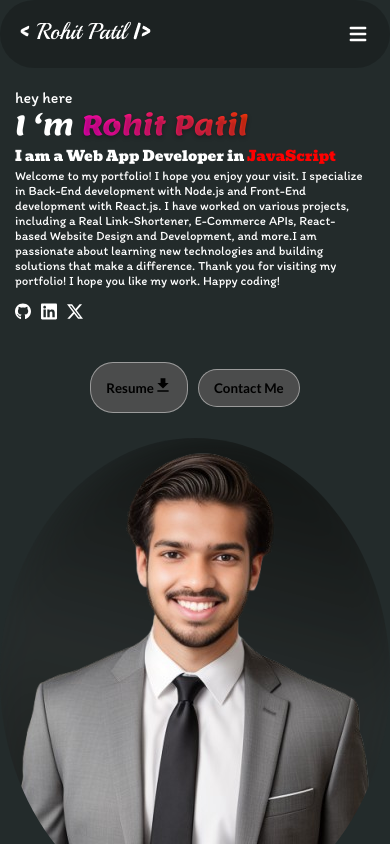
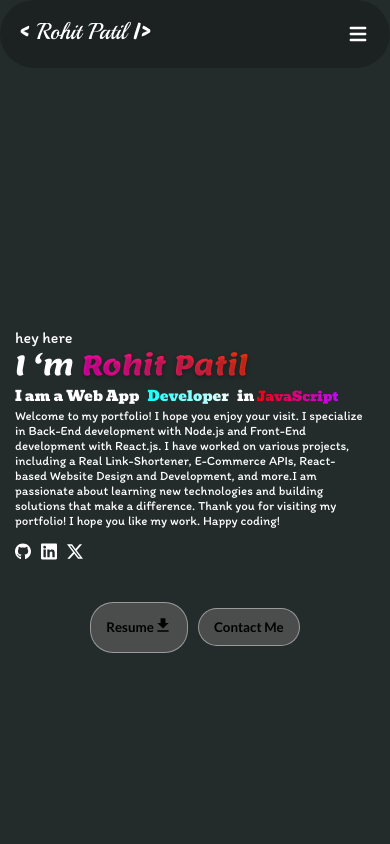
Before and after one commit to rohitrpatil45/portfolio, a React (Vite) app: page / in a window 390 px wide. Shown: the top 844 px of the page. Built offline with nearby package versions, Linux system fonts and the light colour scheme; no server answers; a web font is replaced by a local one.

Commit message:
improve the herosection in mobile and desktop view

```diff
--- a/src/components/Herosection.jsx
+++ b/src/components/Herosection.jsx
@@ -44,7 +44,7 @@ function Herosection() {
           </div>
           <div className="web-app-developer">
             <span className="iamdev-container">
-              I am a Web App Developer in
+              I am a Web App <span className="developer-span">Developer</span> in
               <span className="changing-text-container"> {correntWord}</span>
             </span>
           </div>
--- a/src/components/herosection.css
+++ b/src/components/herosection.css
@@ -22,9 +22,15 @@
   border-radius: 12px;
 }
 @keyframes gradientAnimation {
-  0% { background-position: 0% 50%; }
-  50% { background-position: 100% 50%; }
-  100% { background-position: 0% 50%; }
+  0% {
+    background-position: 0% 50%;
+  }
+  50% {
+    background-position: 100% 50%;
+  }
+  100% {
+    background-position: 0% 50%;
+  }
 }
 
 .mainleft {
@@ -43,12 +49,16 @@
   align-items: center;
 }
 
-.mainright::after{
+.mainright::after {
   content: "";
   position: absolute;
   inset: -5;
   padding: 10px;
-  background: linear-gradient(rgba(8, 8, 6, 0.651),rgba(59, 51, 50, 0.171),rgba(19, 16, 13, 0.562));
+  background: linear-gradient(
+    rgba(8, 8, 6, 0.651),
+    rgba(59, 51, 50, 0.171),
+    rgba(19, 16, 13, 0.562)
+  );
   animation: imageratation 2s linear infinite both;
   width: 100%;
   height: 100%;
@@ -57,22 +67,21 @@
   filter: blur(20px);
 }
 
-.image-cotnainer{
+.image-cotnainer {
   position: relative;
   /* background: red ; */
-  overflow: hidden  ;
+  overflow: hidden;
   border-radius: 20%;
   z-index: 2;
 }
 
 @keyframes imageratation {
-  0%{
+  0% {
     transform: rotate(0deg);
   }
-  100%{
+  100% {
     transform: rotate(360deg);
   }
-
 }
 
 .hey-here-text {
@@ -100,16 +109,20 @@
   text-shadow: 0 2px 4px rgba(0, 0, 0, 0.3);
 }
 
+
 .changing-text-container {
-background: red;
+  background: linear-gradient(to right, #00ffff, #ffffff);
   -webkit-background-clip: text;
   background-clip: text;
   color: transparent;
-  font-size: clamp(0.6rem, 3.4 vw, 1.8rem);
-
+  font-size: clamp(0.6rem, 3.4vw, 1.8rem);
+  animation: fadeIn 1s ease-in-out;
 }
 
-
+@keyframes fadeIn {
+  from { opacity: 0; transform: translateY(10px); }
+  to { opacity: 1; transform: translateY(0); }
+}
 
 .iamdev-container {
   font-size: clamp(0.9rem, 2.4vw, 1.5rem);
@@ -144,6 +157,12 @@ background: red;
   color: white;
 }
 
+.developer-span {
+  background: red;
+  border-radius: 15px;
+  padding: 0px 7px;
+}
+
 .btn-container {
   padding-top: 30px;
   /* background: hotpink; */
@@ -158,10 +177,19 @@ background: red;
     display: flex;
     flex-direction: column;
   }
+  .changing-text-container {
+  background: linear-gradient(to right, #f50000, #ca03fc);
+  -webkit-background-clip: text;
+  background-clip: text;
+  color: transparent;
+  font-size: clamp(0.6rem, 3.4vw, 1.8rem);
+  animation: fadeIn 1s ease-in-out;
+}
 
   .mainleft {
     width: 100%;
     /* background: yellow; */
+    height: 100vh;
     padding: 15px;
     display: flex;
     flex-direction: column;
@@ -172,31 +200,37 @@ background: red;
 
   .mainright {
     width: 100%;
+    display: none;
     overflow: hidden;
     background: transparent;
     height: auto;
 
     /* display: none; */
-
   }
 
   /* .mainright::after{
     content: "";
     filter: blur(39px);
   } */
-  .image-cotnainer{
+  .image-cotnainer {
     background: transparent;
   }
 
-  .image-cotnainer{
+  .image-cotnainer {
     display: flex;
     justify-content: center;
     align-items: center;
   }
+  .developer-span {
+    background: linear-gradient(to right, #00ffff, #ffffff);
+    -webkit-background-clip: text; /* for Chrome, Safari */
+    -webkit-text-fill-color: transparent;
+    background-clip: text; /* for Firefox */
+    border-radius: 15px;
+    padding: 5px;
+  }
 
-
-
-  .image-cotnainer{
+  .image-cotnainer {
     object-fit: cover;
     background-size: cover;
     background-position: center;
@@ -211,29 +245,30 @@ background: red;
        */
 }
 
-
-@media (min-width: 579px) and (max-width :1266px){
-
-.mainright::after{
-  background: linear-gradient(rgba(31, 31, 20, 0.685),rgba(59, 51, 50, 0.171),rgba(19, 16, 13, 0.562));
-
+@media (min-width: 579px) and (max-width: 1266px) {
+  .mainright::after {
+    background: linear-gradient(
+      rgba(31, 31, 20, 0.685),
+      rgba(59, 51, 50, 0.171),
+      rgba(19, 16, 13, 0.562)
+    );
   }
   .heromainsection {
     display: flex;
     flex-direction: column;
   }
 
-.mainright{
+  .mainright {
     overflow: hidden;
   }
 
-.image-cotnainer{
+  .image-cotnainer {
     /* display: none; */
     /* background: #000; */
     padding-right: 150px;
   }
 
-.image-cotnainer img{
+  .image-cotnainer img {
     padding-right: 50px;
   }
 }
```
Lines whose indentation alone changed are shown as unchanged.
